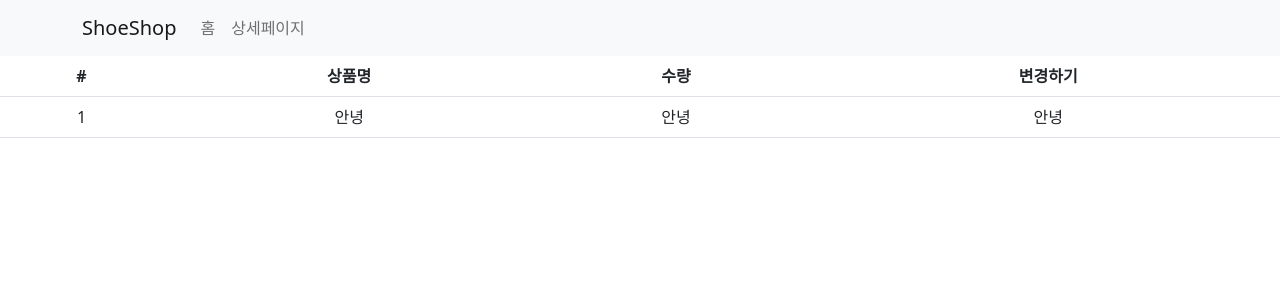
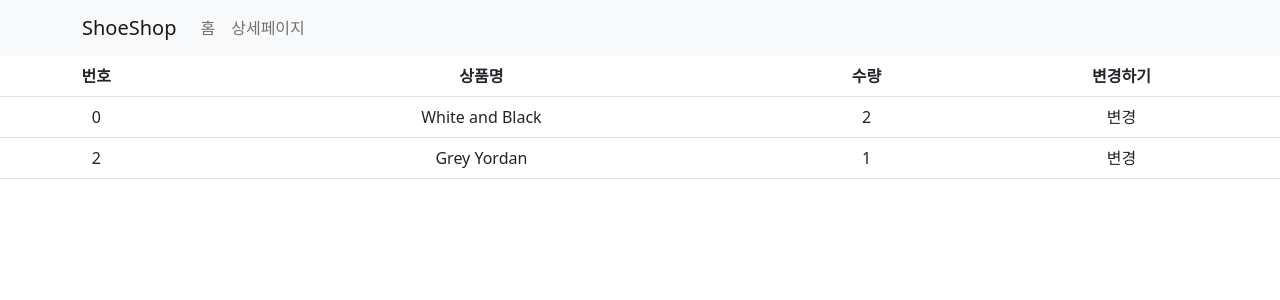
Before and after one commit to ktyoung/react, a React (Create React App) app in the folder shop/: page /cart in a window 1280 px wide. Shown: the top 300 px of the page. Built offline with nearby package versions, Linux system fonts and the light colour scheme.

Commit message:
store에 state 저장

```diff
--- a/shop/src/routes/Cart.js
+++ b/shop/src/routes/Cart.js
@@ -1,27 +1,42 @@
-import { Table } from 'react-bootstrap'
+import { Table } from 'react-bootstrap';
+import { useSelector } from 'react-redux';
 
 function Cart() {
+
+    // Redux store의 state 사용하기
+    // 1. useSelector( (state) => { return state } ) // → Redux store를 가져옴
+    let state = useSelector( (state) => { return state } ); // 변수 a에 Redux store에 있던 state가 저장됨
+
+    // (참고 1) useSelector 편하게 사용하려면?
+    // 1. useSelector 함수에서 사용하고 싶은 state만 불러와서 사용할 수 있다
+    //  예) let state = useSelector( (state) => { return state.user } );
+    // 2. {중괄호}와 return은 생략 가능
+    // 예) let state = useSelector( (state) => state.stock );
+
+
     return (
         <div>
             <Table>
-                {/* <thead> → 제목(구분) */}
                 <thead>
-                    {/* <tr> → 행 */}
                     <tr>
-                        {/* <th> 또는 <td> → 열 */}
-                        <th>#</th>
+                        <th>번호</th>
                         <th>상품명</th>
                         <th>수량</th>
                         <th>변경하기</th>
                     </tr>
                 </thead>
-                {/* <tbody> → 제목에 따른 값(실제 내용) */}
                 <tbody>
                     <tr>
-                        <td>1</td>
-                        <td>안녕</td>
-                        <td>안녕</td>
-                        <td>안녕</td>
+                        <td>{ state.itemId[0] }</td>
+                        <td>{ state.itemName[0] }</td>
+                        <td>{ state.itemCount[0] }</td>
+                        <td>변경</td>
+                    </tr>
+                    <tr>
+                        <td>{ state.itemId[1] }</td>
+                        <td>{ state.itemName[1] }</td>
+                        <td>{ state.itemCount[1] }</td>
+                        <td>변경</td>
                     </tr>
                 </tbody>
             </Table>
--- a/shop/src/store.js
+++ b/shop/src/store.js
@@ -1,5 +1,44 @@
-import { configureStore } from '@reduxjs/toolkit'
+import { configureStore, createSlice } from '@reduxjs/toolkit'
+
+// (참고 2) 컴포넌트 간 state 공유가 필요없다면 Redux store에 작성할 필요가 없음 → useState() 사용하는 것이 좋음
+
+// Redux store에 state 보관하는 방법
+// 1. createSlice({}) → useState() 역할, state 하나를 slice라 함
+// 2. name : 'state 이름', initialState : 'state 값'
+let user = createSlice({
+    name : 'user',
+    initialState : 'kim'
+})
+
+let stock = createSlice({
+    name : 'stock',
+    initialState : [10, 11, 12]
+})
+
+let itemId = createSlice({
+    name : 'itemId',
+    initialState : [0, 2]
+})
+
+let itemName = createSlice({
+    name : 'itemName',
+    initialState : ['White and Black', 'Grey Yordan']
+})
+
+let itemCount = createSlice({
+    name : 'itemCount',
+    initialState : [2, 1]
+})
 
 export default configureStore({
-  reducer: { }
+    reducer: {
+        // ※※※ 위에서 생성한 state를 이곳에 등록해야 사용가능!! ※※※ //
+        // state 등록 방법
+        // 1. 작명 : 위에서 만든 state.reducer
+        user : user.reducer,
+        stock : stock.reducer,
+        itemId : itemId.reducer,
+        itemName : itemName.reducer,
+        itemCount : itemCount.reducer
+    }
 })
```
Also changed, not shown: shop/src/App.js (+0 -8 lines).
